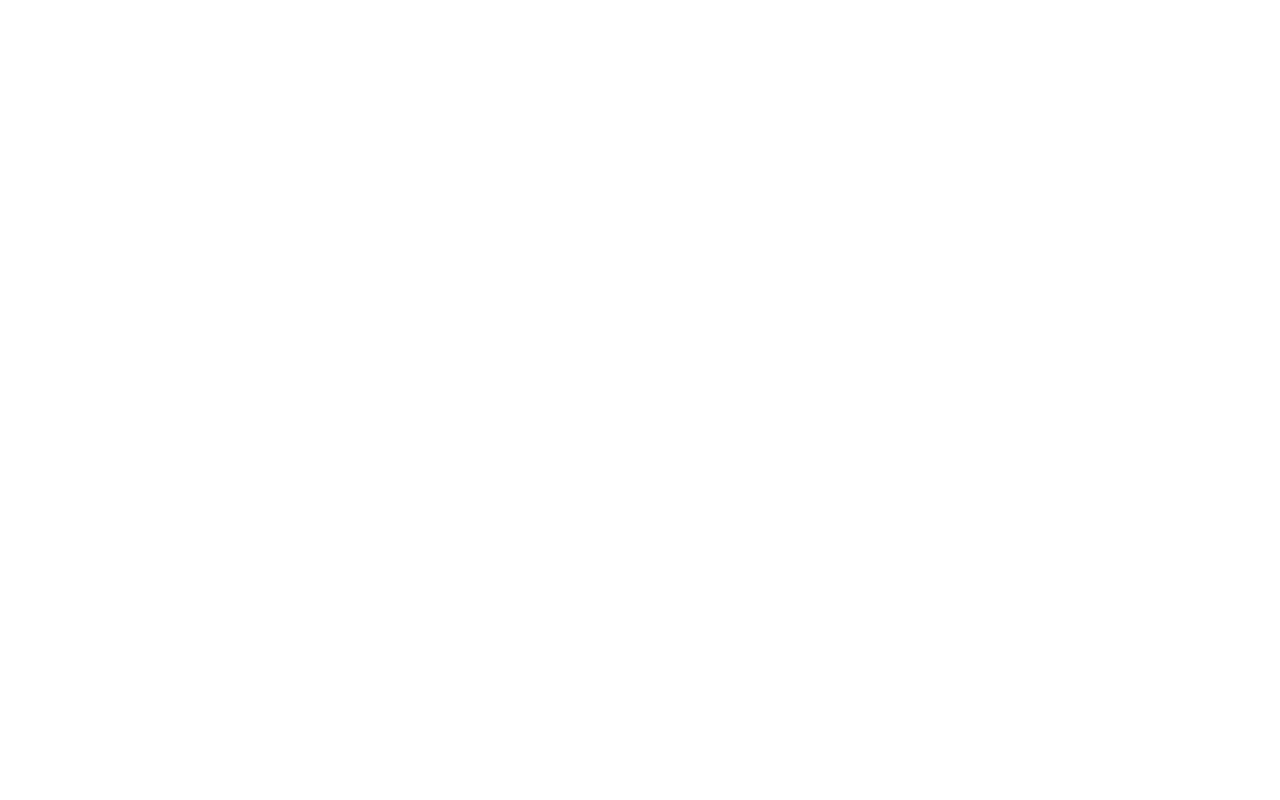
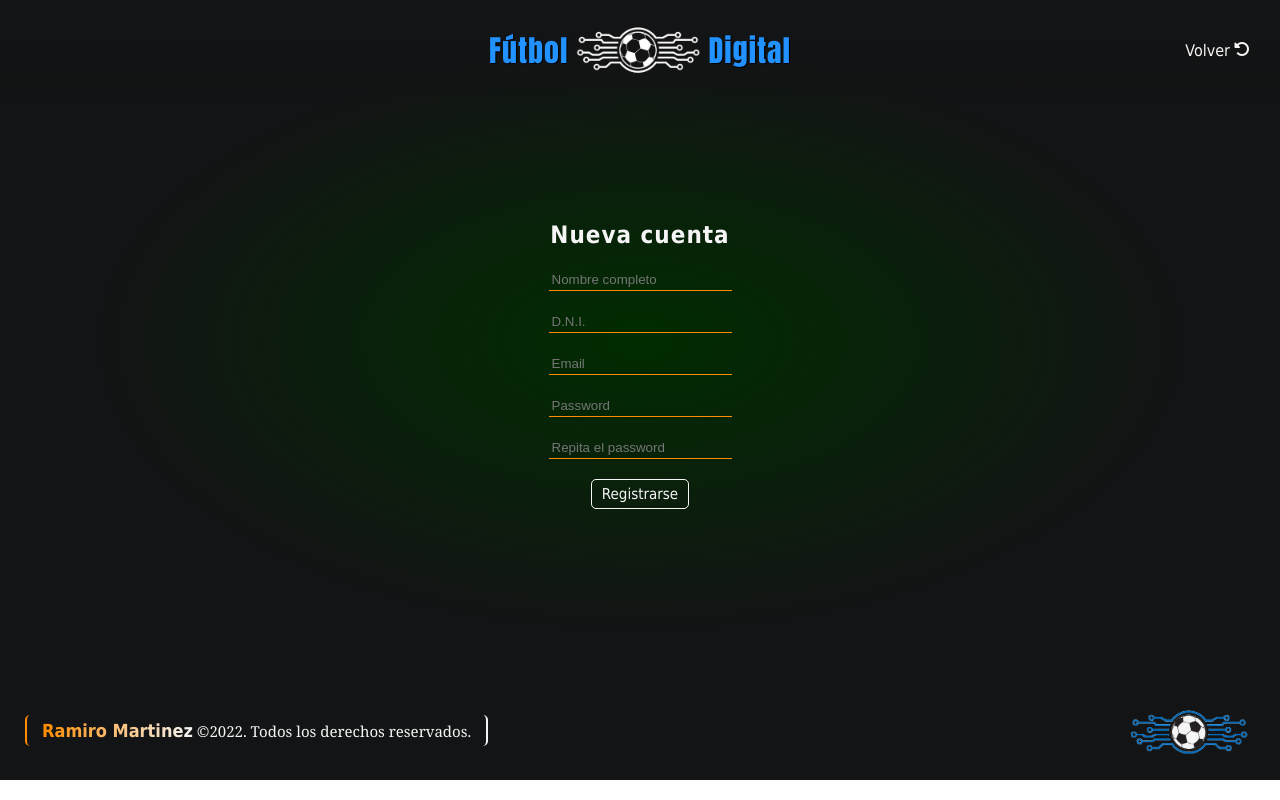
Before and after one commit to martinezramiro/Integrador_2, a plain HTML site: page pages/register.html in a window 1280 px wide. Drawn offline with Linux system fonts and the light colour scheme.

Commit message:
Se agregaron login y register

```diff
--- a/assets/styles.css
+++ b/assets/styles.css
@@ -637,3 +637,113 @@ iframe {
     background-clip: text;
     -webkit-background-clip: text;
 }
+
+.logreg__header__logo {
+    display: flex;
+    width: 100%;
+    justify-content: center;
+    align-items: center;
+    font-size: 30px;
+    font-family: Impact;
+    letter-spacing: 1px;
+    color: #2192FF;
+    text-shadow: 1px 1px 1px black;
+}
+.logreg__return {
+    display: flex;
+    font-family: tahoma;
+    position: absolute;
+    right: 30px;
+}
+.logreg__return a {
+    display: flex;
+    gap: 4px;
+    color: whitesmoke;
+    transition: all 0.2s linear;
+}
+.logreg__return a:hover {
+    transition: all 0.2s linear;
+    color: darkorange;
+}
+#logreg {
+    display: flex;
+    max-width: 1400px;
+    width: 100%;
+    height: 85vh;
+    justify-content: center;
+    align-items: center;
+    background: radial-gradient(rgb(0, 44, 0), #131415 60%);
+    padding-top: 50px;
+}
+.logreg__form__container {
+    display: flex;
+    flex-direction: column;
+    justify-content: center;
+    align-items: center;
+    gap: 20px;
+}
+.logreg__form__container h1 {
+    font-family: tahoma;
+    color: whitesmoke;
+    letter-spacing: 1px;
+}
+.logreg__form__input {
+    border: none;
+    border-bottom: 1px solid darkorange;
+    background: none;
+    color: grey;
+    padding: 3px;
+}
+.logreg__form__container button {
+    background: none;
+    padding: 5px 10px;
+    border-radius: 5px;
+    border: 1px solid whitesmoke;
+    transition: all 0.2s linear;
+}
+.logreg__form__container button:hover {
+    transition: all 0.2s linear;
+    background-color: darkorange;
+    border-color: darkorange;
+}
+.logreg__form__boton {
+    color: whitesmoke;
+    font-family: tahoma;
+    font-size: 15px;
+}
+#logreg__footer {
+    display: flex;
+    max-width: 1400px;
+    width: 100%;
+    height: 100px;
+    background: #131415;
+}
+.logreg__footer {
+    display: flex;
+    width: 100%;
+    align-items: center;
+    justify-content: space-between;
+    text-align: center;
+    padding: 0px 25px;
+}
+.logreg__footer img {
+    height: 100%;
+}
+.logreg__footer p {
+    border-radius: 5px;
+    border-left: 2px solid darkorange;
+    border-right: 2px solid whitesmoke;
+    padding: 5px 15px 5px 15px;
+    font-family: georgia;
+    font-size: 15px;
+    color: whitesmoke;
+}
+.logreg__footer p span {
+    font-family: tahoma;
+    font-weight: 600;
+    font-size: 18px;
+    background: linear-gradient(90deg, darkorange 0%, whitesmoke 100%);
+    color: transparent;
+    background-clip: text;
+    -webkit-background-clip: text;
+}
--- a/index.html
+++ b/index.html
@@ -4,8 +4,8 @@
     <meta charset="UTF-8" />
     <meta http-equiv="X-UA-Compatible" content="IE=edge" />
     <meta name="viewport" content="width=device-width, initial-scale=1.0" />
-    <link rel="stylesheet" href="./pages/login.html">
-    <link rel="stylesheet" href="./pages/register.html">
+    <link rel="stylesheet" href="./pages/login.html" />
+    <link rel="stylesheet" href="./pages/register.html" />
     <link rel="stylesheet" href="./assets/styles.css" />
     <link rel="stylesheet" href="./assets/mediaqueries.css" />
     <link rel="stylesheet" href="./assets/animaciones.css" />
@@ -27,16 +27,36 @@
         </label>
         <input id="menu-toggle" type="checkbox" />
         <ul class="navbar__list">
-            <li><a href="#hero"><i class="fa-solid fa-house"></i></a></li>
-            <li><a href="#about-us"><i class="fa-solid fa-people-group"></i></a></li>
-            <li><a href="#cards"><i class="fa-brands fa-shopify"></i></a></li>
-            <li><a href="#contact"><i class="fa-regular fa-address-card"></i></a></li>
+          <li>
+            <a href="#hero"><i class="fa-solid fa-house"></i></a>
+          </li>
+          <li>
+            <a href="#about-us"><i class="fa-solid fa-people-group"></i></a>
+          </li>
+          <li>
+            <a href="#cards"><i class="fa-brands fa-shopify"></i></a>
+          </li>
+          <li>
+            <a href="#contact"><i class="fa-regular fa-address-card"></i></a>
+          </li>
         </ul>
       </nav>
-        <div class="header__logo">Fútbol<img src="./assets/img/digital futbol2.png" alt="Logo de Futbol Digital" class="logo">Digital</div>
+      <div class="header__logo">
+        Fútbol<img
+          src="./assets/img/digital futbol2.png"
+          alt="Logo de Futbol Digital"
+          class="logo"
+        />Digital
+      </div>
       <div class="header__form__cart">
         <form class="header__form">
-            <i class="fa-solid fa-magnifying-glass"></i><input type="text" placeholder="Buscar..." class="form__input" required>
+          <i class="fa-solid fa-magnifying-glass"></i
+          ><input
+            type="text"
+            placeholder="Buscar..."
+            class="form__input"
+            required
+          />
         </form>
         <label for="cart-toggle" class="cart-label">
           <i class="fa-solid fa-cart-arrow-down"></i>
@@ -136,10 +156,12 @@
     </header>
 
     <main>
-
       <section id="hero">
         <div class="hero__img">
-          <img src="./assets/img/hero_img/BotinPelota.jpg" alt="Imagen de botines conduciendo una pelota">
+          <img
+            src="./assets/img/hero_img/BotinPelota.jpg"
+            alt="Imagen de botines conduciendo una pelota"
+          />
         </div>
         <div class="hero__info">
           <div class="hero__info__text">
@@ -155,17 +177,26 @@
       <section id="about-us">
         <div class="au__info">
           <h2>Sobre nosotros</h2>
-          <p>Somos una empresa con más de diez años de trayectoria en el mercado digital. Nuestros productos, de excelente calidad, te harán lucir y desempeñarte como un verdadero deportista de elite. Brindamos una atención rápida y sus compras son totalmente seguras en nuestra web. ¡Envíos a todo el país!.</p>
+          <p>
+            Somos una empresa con más de diez años de trayectoria en el mercado
+            digital. Nuestros productos, de excelente calidad, te harán lucir y
+            desempeñarte como un verdadero deportista de elite. Brindamos una
+            atención rápida y sus compras son totalmente seguras en nuestra web.
+            ¡Envíos a todo el país!.
+          </p>
         </div>
         <div class="au__redes">
           <p>Enterate más en nuestras redes sociales:</p>
           <div class="au__redes__iconos">
             <a href="https://es-la.facebook.com/" target="_blank"
-            ><i class="fa-brands fa-facebook"></i></a>
+              ><i class="fa-brands fa-facebook"></i
+            ></a>
             <a href="https://www.instagram.com/" target="_blank"
-            ><i class="fa-brands fa-instagram"></i></a>
+              ><i class="fa-brands fa-instagram"></i
+            ></a>
             <a href="https://twitter.com/?lang=es" target="_blank"
-            ><i class="fa-brands fa-twitter"></i></a>
+              ><i class="fa-brands fa-twitter"></i
+            ></a>
           </div>
         </div>
         <div class="gradient__bg"></div>
@@ -181,7 +212,10 @@
         </div>
         <div class="cards__products">
           <div class="card">
-            <img src="./assets/img/cards_img/nike_mercurial_superfly8.jpg" alt="Botines Nike SuperFly 8">
+            <img
+              src="./assets/img/cards_img/nike_mercurial_superfly8.jpg"
+              alt="Botines Nike SuperFly 8"
+            />
             <div class="card__info">
               <div class="card__info__title__price">
                 <h4>Nike Mercurial SF 8</h4>
@@ -193,7 +227,10 @@
             </div>
           </div>
           <div class="card">
-            <img src="./assets/img/cards_img/nike_tiempo.jpg" alt="Nike Tiempo">
+            <img
+              src="./assets/img/cards_img/nike_tiempo.jpg"
+              alt="Nike Tiempo"
+            />
             <div class="card__info">
               <div class="card__info__title__price">
                 <h4>Nike Tiempo</h4>
@@ -205,7 +242,10 @@
             </div>
           </div>
           <div class="card">
-            <img src="./assets/img/cards_img/adidas_nemeziz.jpg" alt="Adidas Nemeziz">
+            <img
+              src="./assets/img/cards_img/adidas_nemeziz.jpg"
+              alt="Adidas Nemeziz"
+            />
             <div class="card__info">
               <div class="card__info__title__price">
                 <h4>Adidas Nemeziz</h4>
@@ -217,7 +257,10 @@
             </div>
           </div>
           <div class="card">
-            <img src="./assets/img/cards_img/puma_futureZ1.4.png" alt="Puma Future Z 1.4">
+            <img
+              src="./assets/img/cards_img/puma_futureZ1.4.png"
+              alt="Puma Future Z 1.4"
+            />
             <div class="card__info">
               <div class="card__info__title__price">
                 <h4>Puma Future Z 1.4</h4>
@@ -235,7 +278,10 @@
         </div>
         <div class="cards__products">
           <div class="card">
-            <img src="./assets/img/cards_img/camiseta_argentina.png" alt="Camiseta de Argentina">
+            <img
+              src="./assets/img/cards_img/camiseta_argentina.png"
+              alt="Camiseta de Argentina"
+            />
             <div class="card__info">
               <div class="card__info__title__price">
                 <h4>Argentina</h4>
@@ -247,7 +293,10 @@
             </div>
           </div>
           <div class="card">
-            <img src="./assets/img/cards_img/camiseta_francia.png" alt="Camiseta de Francia">
+            <img
+              src="./assets/img/cards_img/camiseta_francia.png"
+              alt="Camiseta de Francia"
+            />
             <div class="card__info">
               <div class="card__info__title__price">
                 <h4>Francia</h4>
@@ -259,7 +308,10 @@
             </div>
           </div>
           <div class="card">
-            <img src="./assets/img/cards_img/camiseta_brasil.png" alt="Camiseta de Brasil">
+            <img
+              src="./assets/img/cards_img/camiseta_brasil.png"
+              alt="Camiseta de Brasil"
+            />
             <div class="card__info">
               <div class="card__info__title__price">
                 <h4>Brasil</h4>
@@ -271,7 +323,10 @@
             </div>
           </div>
           <div class="card">
-            <img src="./assets/img/cards_img/camiseta_inglaterra.png" alt="Camiseta de Inglaterra">
+            <img
+              src="./assets/img/cards_img/camiseta_inglaterra.png"
+              alt="Camiseta de Inglaterra"
+            />
             <div class="card__info">
               <div class="card__info__title__price">
                 <h4>Inglaterra</h4>
@@ -289,7 +344,10 @@
         </div>
         <div class="cards__products">
           <div class="card">
-            <img src="./assets/img/cards_img/pelota_nike.png" alt="Pelota Nike">
+            <img
+              src="./assets/img/cards_img/pelota_nike.png"
+              alt="Pelota Nike"
+            />
             <div class="card__info">
               <div class="card__info__title__price">
                 <h4>Nike Premier League</h4>
@@ -301,7 +359,10 @@
             </div>
           </div>
           <div class="card">
-            <img src="./assets/img/cards_img/pelota_puma.jpg" alt="Pelota Puma">
+            <img
+              src="./assets/img/cards_img/pelota_puma.jpg"
+              alt="Pelota Puma"
+            />
             <div class="card__info">
               <div class="card__info__title__price">
                 <h4>Puma La Liga</h4>
@@ -313,7 +374,10 @@
             </div>
           </div>
           <div class="card">
-            <img src="./assets/img/cards_img/pelota_adidas.jpg" alt="Pelota Adidas">
+            <img
+              src="./assets/img/cards_img/pelota_adidas.jpg"
+              alt="Pelota Adidas"
+            />
             <div class="card__info">
               <div class="card__info__title__price">
                 <h4>Adidas Al Rihla</h4>
@@ -325,7 +389,10 @@
             </div>
           </div>
           <div class="card">
-            <img src="./assets/img/cards_img/pelota_adidas2.jpg" alt="Pelota Adidas">
+            <img
+              src="./assets/img/cards_img/pelota_adidas2.jpg"
+              alt="Pelota Adidas"
+            />
             <div class="card__info">
               <div class="card__info__title__price">
                 <h4>Adidas Champions L.</h4>
@@ -342,17 +409,44 @@
         <div class="contact__info">
           <div class="contact__info__text">
             <h2>Contactanos</h2>
-            <i class="sobre fa-regular fa-envelope"><span>futboldigital@gmail.com</span></i>
-            <i class="location fa-solid fa-location-dot"><span>Av. Santa Cruz 2022</span></i>
-            <i class="whatsaap fa-brands fa-whatsapp"><span>3764-788622</span></i>
-            <p>Dejanos tu comentario o consulta y te responderemos a la brevedad! También te dejamos la ubicación de nuestro depósito en donde realizamos los envíos a todo el país.</p>
+            <i class="sobre fa-regular fa-envelope"
+              ><span>futboldigital@gmail.com</span></i
+            >
+            <i class="location fa-solid fa-location-dot"
+              ><span>Av. Santa Cruz 2022</span></i
+            >
+            <i class="whatsaap fa-brands fa-whatsapp"
+              ><span>3764-788622</span></i
+            >
+            <p>
+              Dejanos tu comentario o consulta y te responderemos a la brevedad!
+              También te dejamos la ubicación de nuestro depósito en donde
+              realizamos los envíos a todo el país.
+            </p>
           </div>
           <div class="contact__form">
             <form class="contact__form__container">
-              <input type="text" placeholder="Nombre completo" class="contact__form__input" required>
-              <input type="email" placeholder="Email" class="contact__form__input" required>
-              <input type="text" placeholder="Escribe tu comentario..." class="contact__form__input__comm" required>
-              <button><a href="#" class="contact__form__boton">Enviar</a></button>
+              <input
+                type="text"
+                placeholder="Nombre completo"
+                class="contact__form__input"
+                required
+              />
+              <input
+                type="email"
+                placeholder="Email"
+                class="contact__form__input"
+                required
+              />
+              <input
+                type="text"
+                placeholder="Escribe tu comentario..."
+                class="contact__form__input__comm"
+                required
+              />
+              <button>
+                <a href="#" class="contact__form__boton">Enviar</a>
+              </button>
             </form>
           </div>
         </div>
@@ -370,8 +464,10 @@
     </main>
     <section id="footer">
       <footer class="footer">
-        <p><span>Ramiro Martinez</span> ©2022. Todos los derechos reservados.</p>
-        <img src="./assets/img/logo futbol digital.png" alt="logo">
+        <p>
+          <span>Ramiro Martinez</span> ©2022. Todos los derechos reservados.
+        </p>
+        <img src="./assets/img/logo futbol digital.png" alt="logo" />
       </footer>
     </section>
   </body>
--- a/pages/login.html
+++ b/pages/login.html
@@ -0,0 +1,67 @@
+<!DOCTYPE html>
+<html lang="en">
+  <head>
+    <meta charset="UTF-8" />
+    <meta http-equiv="X-UA-Compatible" content="IE=edge" />
+    <meta name="viewport" content="width=device-width, initial-scale=1.0" />
+    <link rel="stylesheet" href="../pages/login.html" />
+    <link rel="stylesheet" href="../pages/register.html" />
+    <link rel="stylesheet" href="../assets/styles.css" />
+    <link rel="stylesheet" href="../assets/mediaqueries.css" />
+    <link rel="stylesheet" href="../assets/animaciones.css" />
+    <link
+      rel="stylesheet"
+      href="https://cdnjs.cloudflare.com/ajax/libs/font-awesome/6.2.1/css/all.min.css"
+      integrity="sha512-MV7K8+y+gLIBoVD59lQIYicR65iaqukzvf/nwasF0nqhPay5w/9lJmVM2hMDcnK1OnMGCdVK+iQrJ7lzPJQd1w=="
+      crossorigin="anonymous"
+      referrerpolicy="no-referrer"
+    />
+    <title>Entrega final de módulo_2</title>
+  </head>
+  <body>
+    <header>
+      <div class="logreg__header__logo">
+        Fútbol<img
+          src="../assets/img/digital futbol2.png"
+          alt="Logo de Futbol Digital"
+          class="logo"
+        />Digital
+      </div>
+      <div class="logreg__return">
+        <a href="../index.html"
+          >Volver <i class="fa-solid fa-rotate-left"></i
+        ></a>
+      </div>
+    </header>
+    <main>
+      <section id="logreg">
+        <form class="logreg__form__container">
+          <h1>Iniciar sesión</h1>
+          <input
+            type="email"
+            placeholder="Email"
+            class="logreg__form__input"
+            required
+          />
+          <input
+            type="password"
+            placeholder="Password"
+            class="logreg__form__input"
+            required
+          />
+          <button>
+            <a href="../index.html" class="logreg__form__boton">Ingresar</a>
+          </button>
+        </form>
+      </section>
+    </main>
+    <section id="logreg__footer">
+      <footer class="logreg__footer">
+        <p>
+          <span>Ramiro Martinez</span> ©2022. Todos los derechos reservados.
+        </p>
+        <img src="../assets/img/logo futbol digital.png" alt="logo" />
+      </footer>
+    </section>
+  </body>
+</html>
--- a/pages/register.html
+++ b/pages/register.html
@@ -0,0 +1,85 @@
+<!DOCTYPE html>
+<html lang="en">
+  <head>
+    <meta charset="UTF-8" />
+    <meta http-equiv="X-UA-Compatible" content="IE=edge" />
+    <meta name="viewport" content="width=device-width, initial-scale=1.0" />
+    <link rel="stylesheet" href="../pages/login.html" />
+    <link rel="stylesheet" href="../pages/register.html" />
+    <link rel="stylesheet" href="../assets/styles.css" />
+    <link rel="stylesheet" href="../assets/mediaqueries.css" />
+    <link rel="stylesheet" href="../assets/animaciones.css" />
+    <link
+      rel="stylesheet"
+      href="https://cdnjs.cloudflare.com/ajax/libs/font-awesome/6.2.1/css/all.min.css"
+      integrity="sha512-MV7K8+y+gLIBoVD59lQIYicR65iaqukzvf/nwasF0nqhPay5w/9lJmVM2hMDcnK1OnMGCdVK+iQrJ7lzPJQd1w=="
+      crossorigin="anonymous"
+      referrerpolicy="no-referrer"
+    />
+    <title>Entrega final de módulo_2</title>
+  </head>
+  <body>
+    <header>
+      <div class="logreg__header__logo">
+        Fútbol<img
+          src="../assets/img/digital futbol2.png"
+          alt="Logo de Futbol Digital"
+          class="logo"
+        />Digital
+      </div>
+      <div class="logreg__return">
+        <a href="../index.html"
+          >Volver <i class="fa-solid fa-rotate-left"></i
+        ></a>
+      </div>
+    </header>
+    <main>
+      <section id="logreg">
+        <form class="logreg__form__container">
+          <h1>Nueva cuenta</h1>
+          <input
+            type="text"
+            placeholder="Nombre completo"
+            class="logreg__form__input"
+            required
+          />
+          <input
+            type="number"
+            placeholder="D.N.I."
+            class="logreg__form__input"
+            required
+          />
+          <input
+            type="email"
+            placeholder="Email"
+            class="logreg__form__input"
+            required
+          />
+          <input
+            type="password"
+            placeholder="Password"
+            class="logreg__form__input"
+            required
+          />
+          <input
+            type="password"
+            placeholder="Repita el password"
+            class="logreg__form__input"
+            required
+          />
+          <button>
+            <a href="../index.html" class="logreg__form__boton">Registrarse</a>
+          </button>
+        </form>
+      </section>
+    </main>
+    <section id="logreg__footer">
+      <footer class="logreg__footer">
+        <p>
+          <span>Ramiro Martinez</span> ©2022. Todos los derechos reservados.
+        </p>
+        <img src="../assets/img/logo futbol digital.png" alt="logo" />
+      </footer>
+    </section>
+  </body>
+</html>
```
Lines whose indentation alone changed are shown as unchanged.
